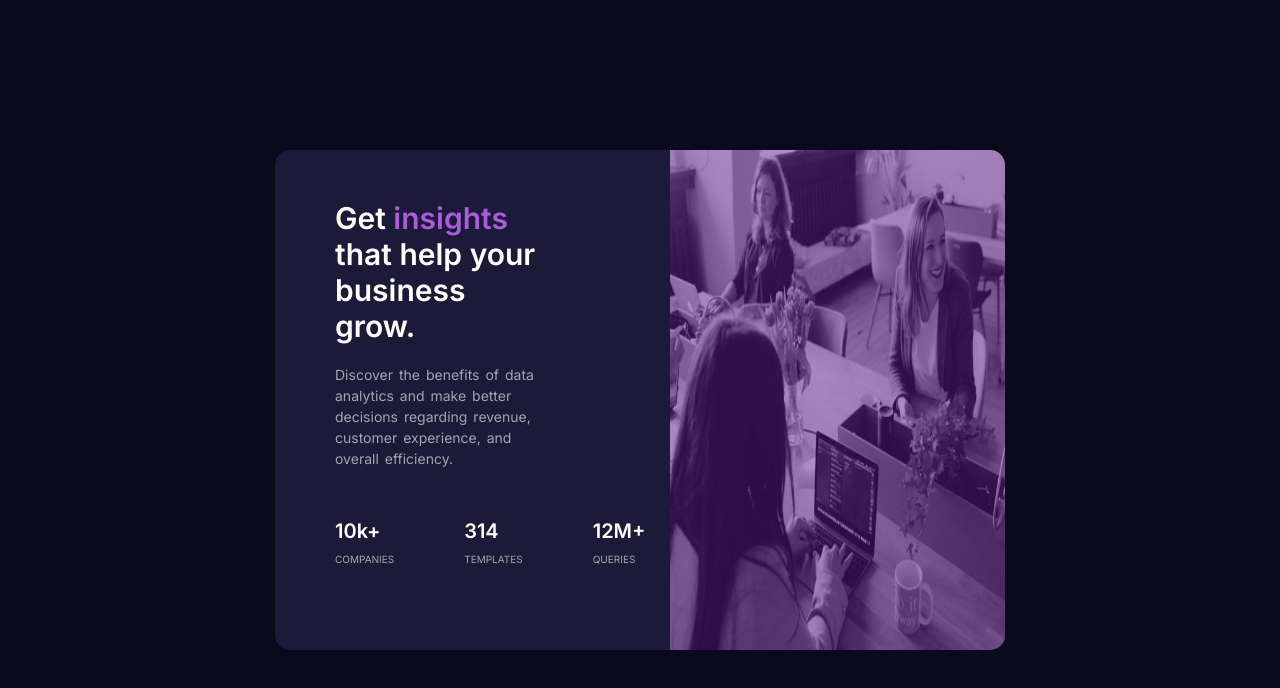
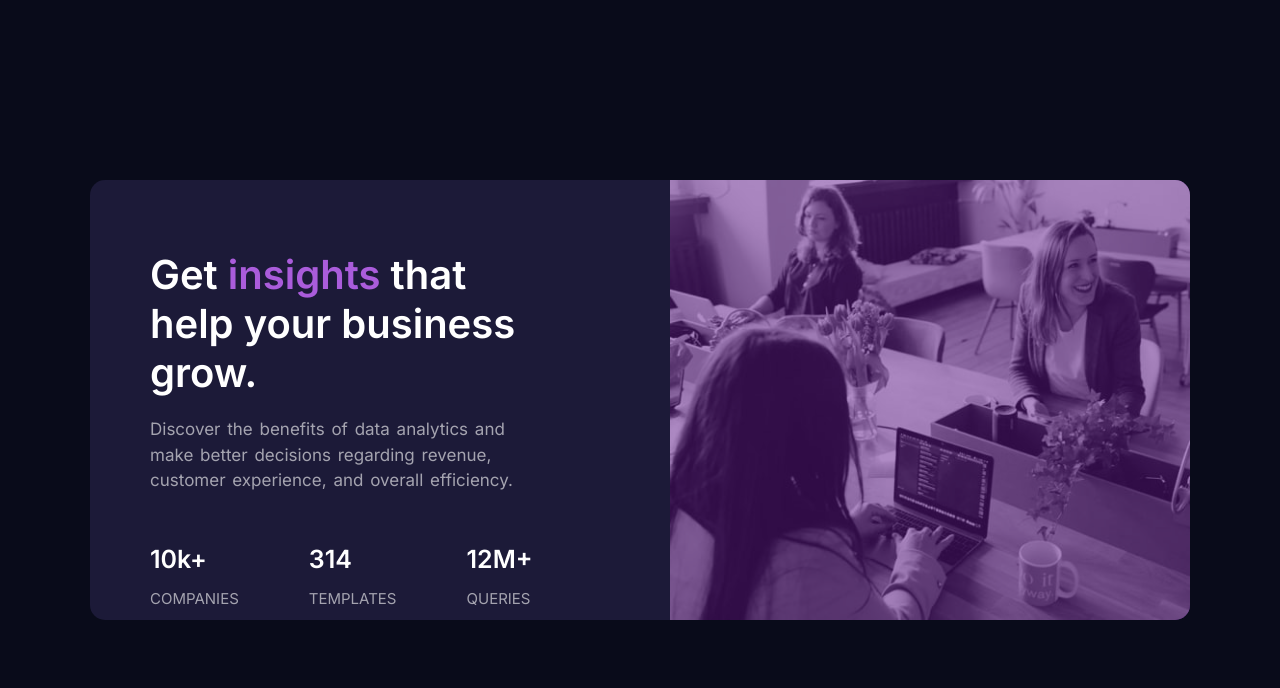
Before and after one commit to alga17/Stats-preview-card-component, a plain HTML site: page index.html in a window 1280 px wide. Drawn offline with Linux system fonts and the light colour scheme; a web font is replaced by a local one.

Commit message:
Update style.css

```diff
--- a/style.css
+++ b/style.css
@@ -1,4 +1,3 @@
-
 
 body {
     display: flex;
@@ -9,13 +8,12 @@ body {
     min-height: 100vh;
     background-color: hsl(233, 47%, 7%);
     font-family: "Inter", sans-serif;
-
 }
 
 .card {
     display: flex;
-    width: 730px;
-    height: 500px;
+    width: 1100px;
+    height: 440px;
     background-color: hsl(244, 37%, 16%);
     border-radius: 15px;
 }
@@ -27,14 +25,14 @@ body {
 
 .text_name {
     color: white;
-    font-size: 30px;
+    font-size: 40px;
     font-weight: 600;
-    margin: 50px 120px 0 0;
+    margin: 70px 120px 0 0;
 
 }
 
 .text_paragraph {
-    font-size: 14px;
+    font-size: 17px;
     color: hsla(0, 0%, 100%, 0.6);
     margin: 20px 120px 0 0;
     line-height: 150%;
@@ -53,14 +51,14 @@ body {
 
 .numeral_number {
     margin: 0;
-    font-size: 20px;
+    font-size: 25px;
     color: white;
     font-weight: 600;
 }
 
 .numeral_name {
     color: hsla(0, 0%, 100%, 0.6);
-    font-size: 10px;
+    font-size: 15px;
 }
 
 .image_box {
```
